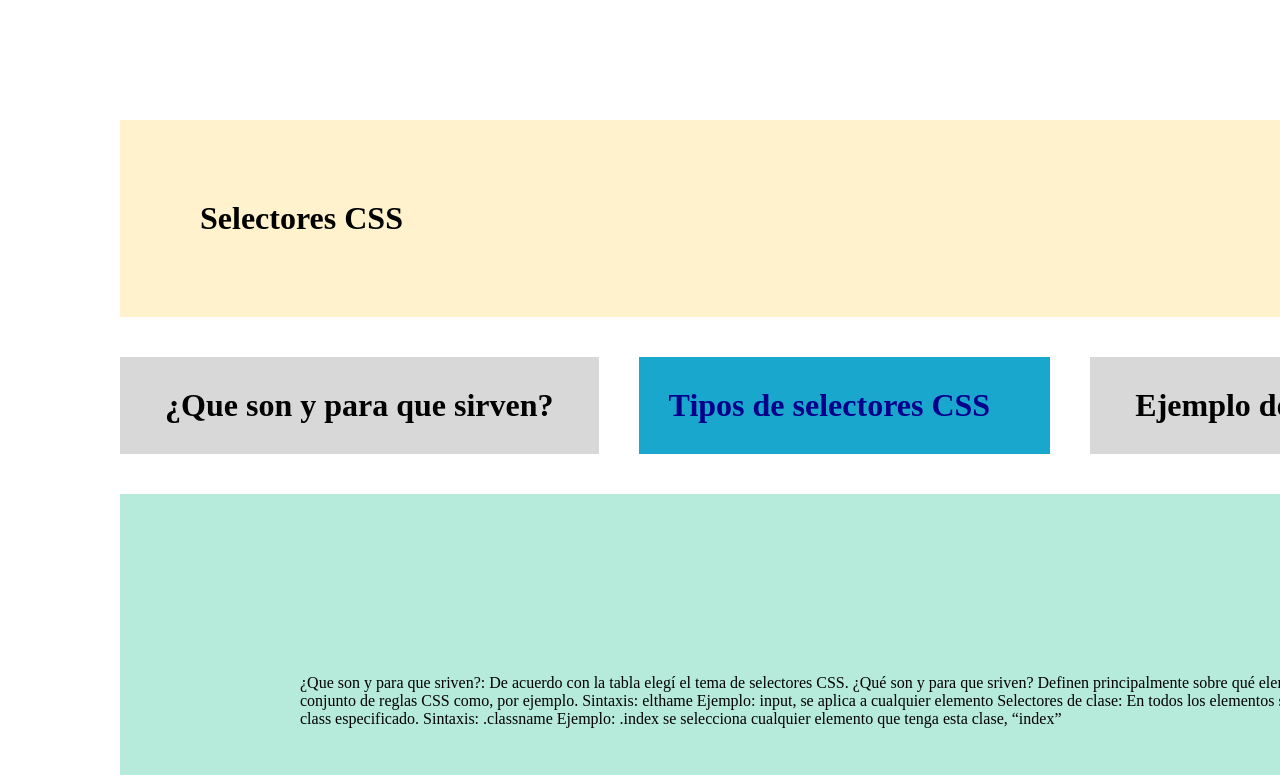
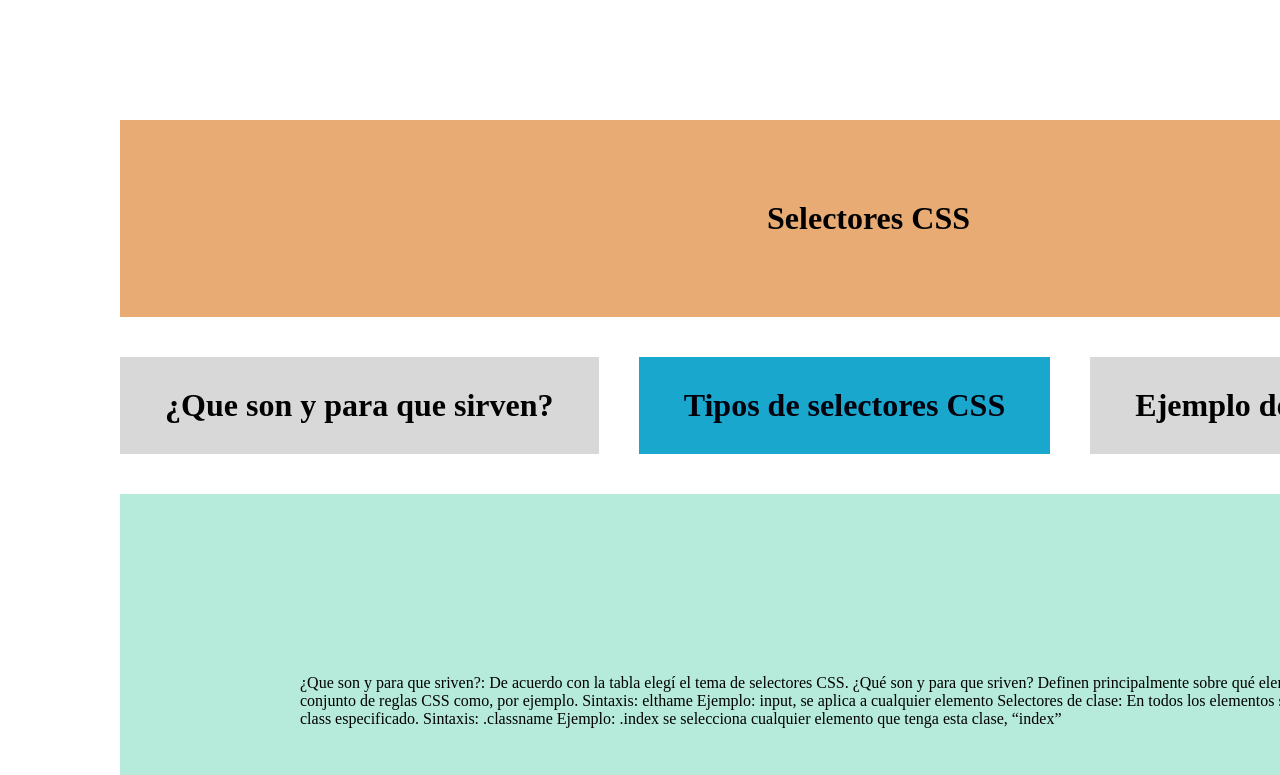
Before and after one commit to SantyDemon/DSW-SantiagoNu-ezViasus-1601, a plain HTML site: page index.html in a window 1280 px wide. Shown: the top 775 px of the page. Drawn offline with Linux system fonts and the light colour scheme.

Commit message:
Act 3
Ultimos cambios

```diff
--- a/css/miestilo.css
+++ b/css/miestilo.css
@@ -3,9 +3,9 @@
     margin: 20px;
     padding: 30px;
 }
-#TiposdeselectoresCSS{
+#centradito{
 
-    color: darkblue;
+    color: rgb(1, 1, 12);
     background-color: #19A7CE;
 }
 
--- a/css/style.css
+++ b/css/style.css
@@ -11,7 +11,7 @@
 
 header {
     grid-area: A;
-    background-color: #FFF2CC;
+    background-color: #e7ab73;
 }
 
 nav {
--- a/index.html
+++ b/index.html
@@ -1,20 +1,25 @@
 <!DOCTYPE html>
-<html lang="en">
 <html lang="en">
 
 <head>
     <meta charset="UTF-8">
     <meta http-equiv="X-UA-Compatible" content="IE=edge">
     <meta name="viewport" content="width=device-width, initial-scale=1.0">
+    <style>
+        h1 {
+            text-align: center;
+        }
+    </style>
     <title>Selectores Css</title>
 
     <link rel="stylesheet" href="css/miestilo.css">
 </head>
 
 <body>
+
     <h1 class="centradito"> ¿Que son y para que sirven? </h1>
 
-    <h1 id="TiposdeselectoresCSS"> Tipos de selectores CSS</h1>
+    <h1 id="centradito"> Tipos de selectores CSS</h1>
 
     <h1 class="centradito"> Ejemplo de los selectores CSS </h1>
 </body>
@@ -82,7 +87,6 @@
         </br>
         <br>Fecha de creación: 29/03/2023
     </footer></br>
-    </footer>
 </body>
 
 </html>
```
